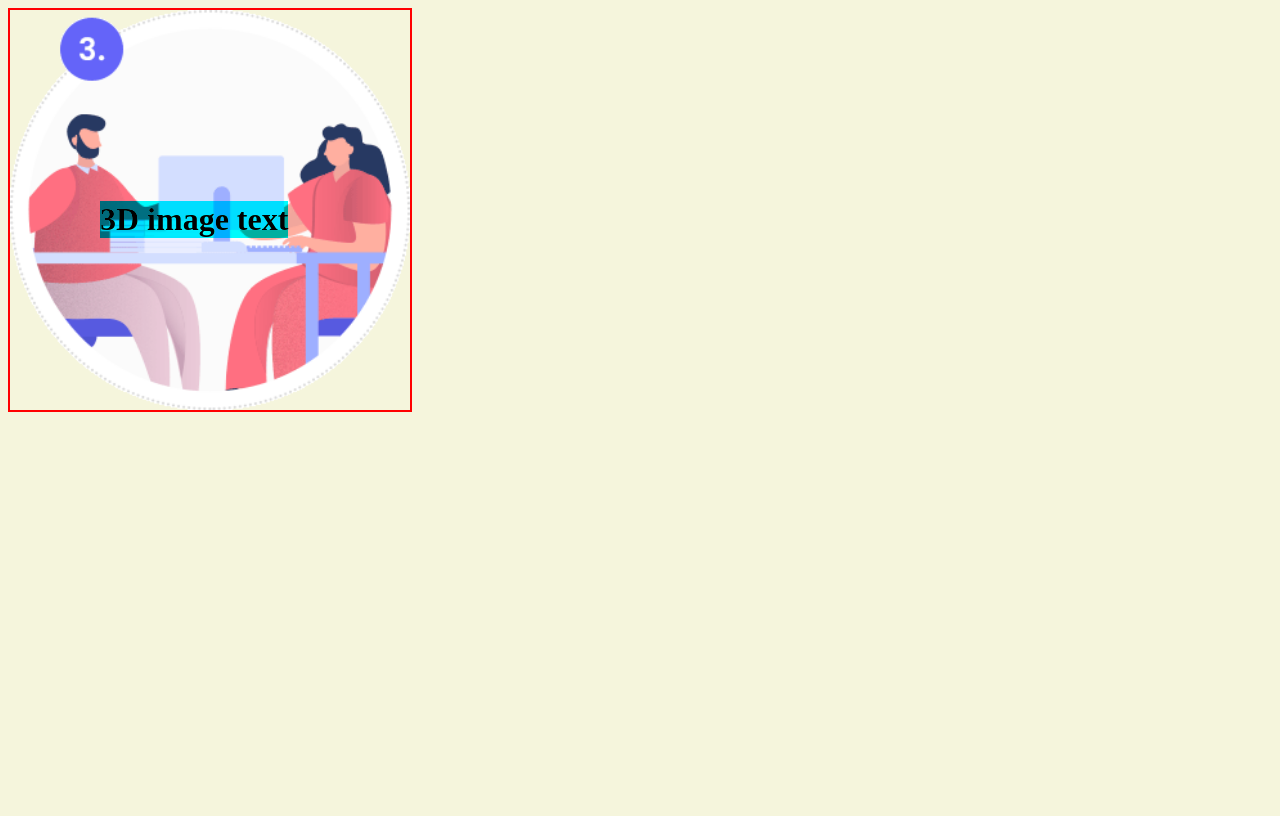
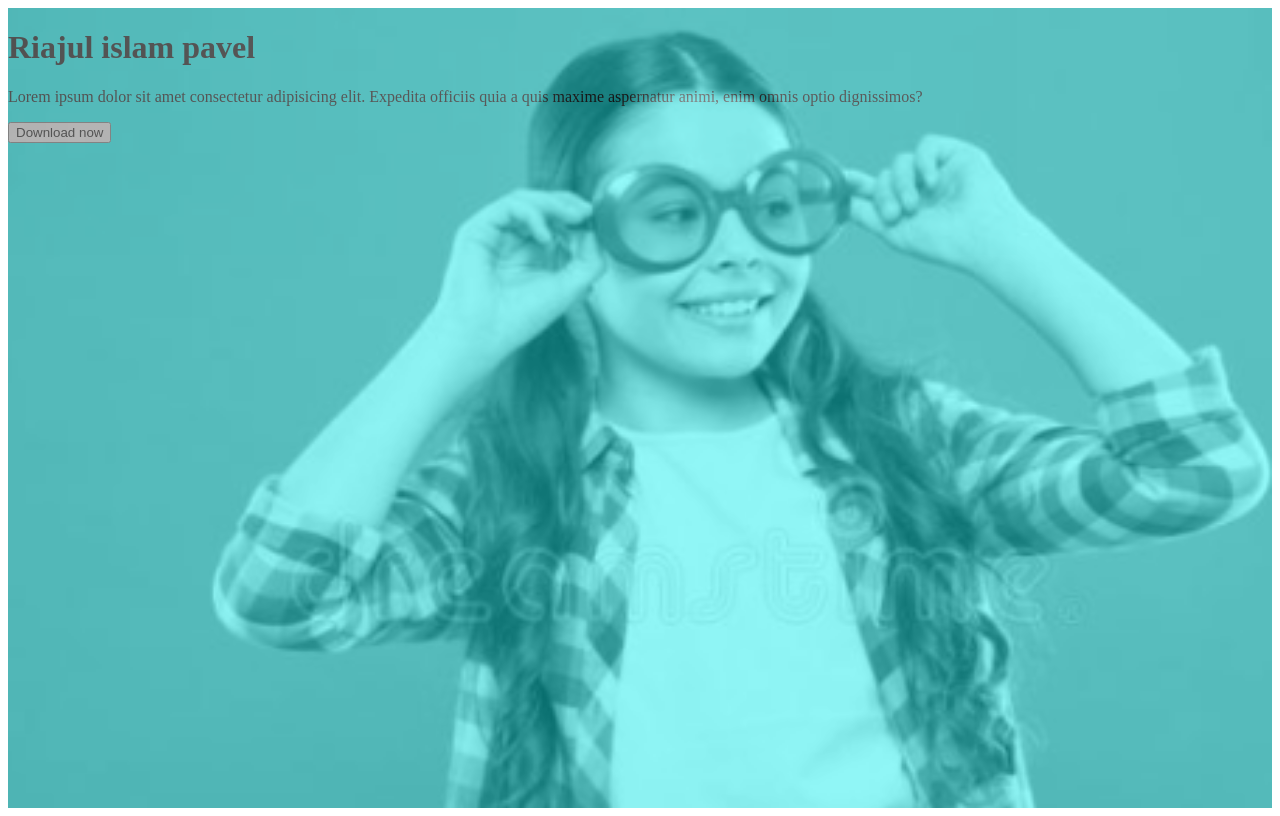
Before and after one commit to PavelRiajul/Module-3, a plain HTML site: page index.html in a window 1280 px wide. Drawn offline with Linux system fonts and the light colour scheme.

Commit message:
css opasity

```diff
--- a/index.html
+++ b/index.html
@@ -5,11 +5,16 @@
     <meta http-equiv="X-UA-Compatible" content="IE=edge">
     <meta name="viewport" content="width=device-width, initial-scale=1.0">
     <title>Document</title>
+    <link rel="stylesheet" href="https://cdnjs.cloudflare.com/ajax/libs/font-awesome/6.1.0/css/all.min.css" integrity="sha512-10/jx2EXwxxWqCLX/hHth/vu2KY3jCF70dCQB8TSgNjbCVAC/8vai53GfMDrO2Emgwccf2pJqxct9ehpzG+MTw==" crossorigin="anonymous" referrerpolicy="no-referrer" />
     <link rel="stylesheet" href="style.css">
 </head>
 <body>
 <div class="box">
-    <h1>3D image text</h1>
+    <div class="box1">
+        <h1>Riajul islam pavel</h1>
+        <p>Lorem ipsum dolor sit amet consectetur adipisicing elit. Expedita officiis quia a quis maxime aspernatur animi, enim omnis optio dignissimos?</p>
+        <button>Download now</button>
+    </div>
 </div>
 </body>
 </html>
--- a/style.css
+++ b/style.css
@@ -1,21 +1,16 @@
-body{
-  background-color: beige;
+.box{
+  width: 100%;
+  height: 800px;
+  background-image: url(./image/./Screenshot-17.png);
+  background-repeat: no-repeat;
+  background-size: cover;
+  overflow: hidden;
+  position: relative;
 }
-.box{
-
-  width: 400px;
-  height: 400px;
-  border: 2px solid red;
-background: url(./image/./p-process-3.png) no-repeat;
-background-size: cover;\
-position: relative;
+.box1{
+  width: 100%;
+  height: 100%;
+  position: absolute;
+  background-color: aqua;
+  opacity: .4;
 }
-.box h1{
-  background-color: aqua;
-  text-align: center;
-  position: absolute;
-  top: 180px;
-  left: 100px;
-  mix-blend-mode:darken;
-
-}
```
